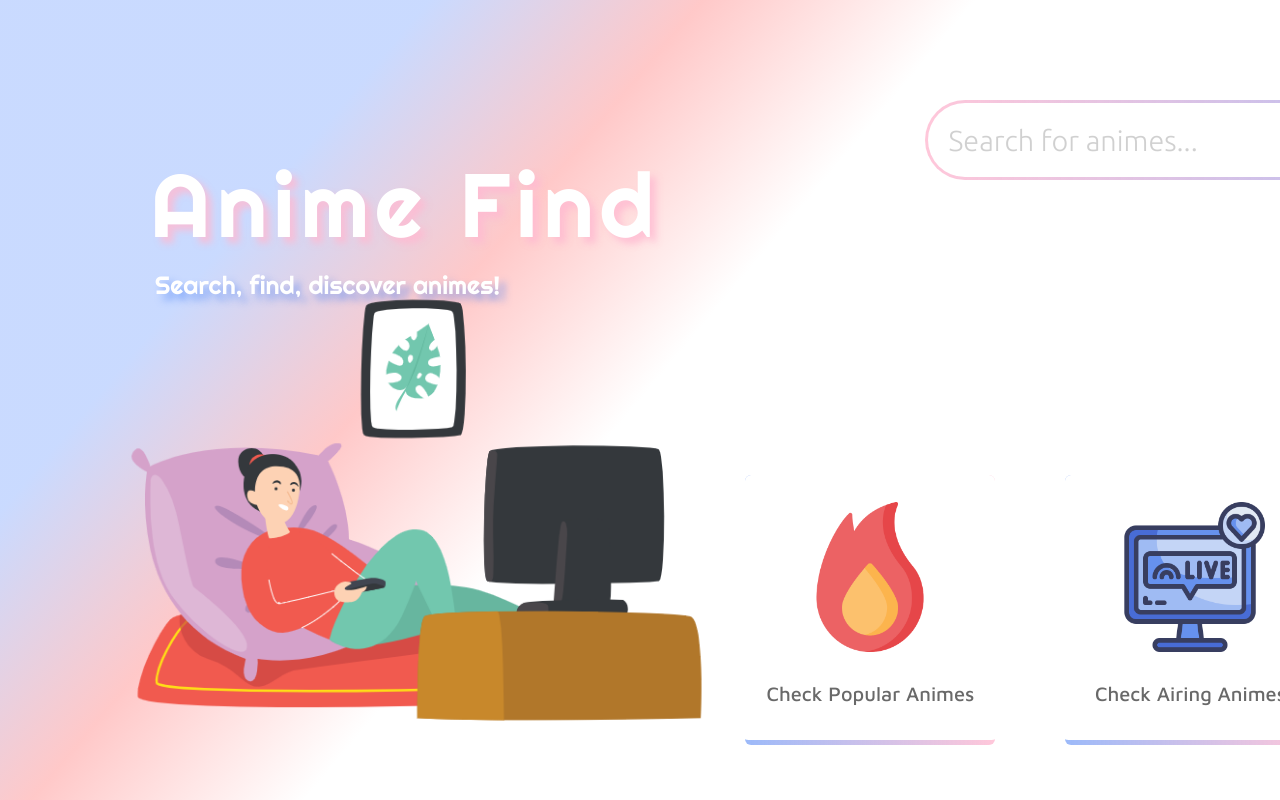
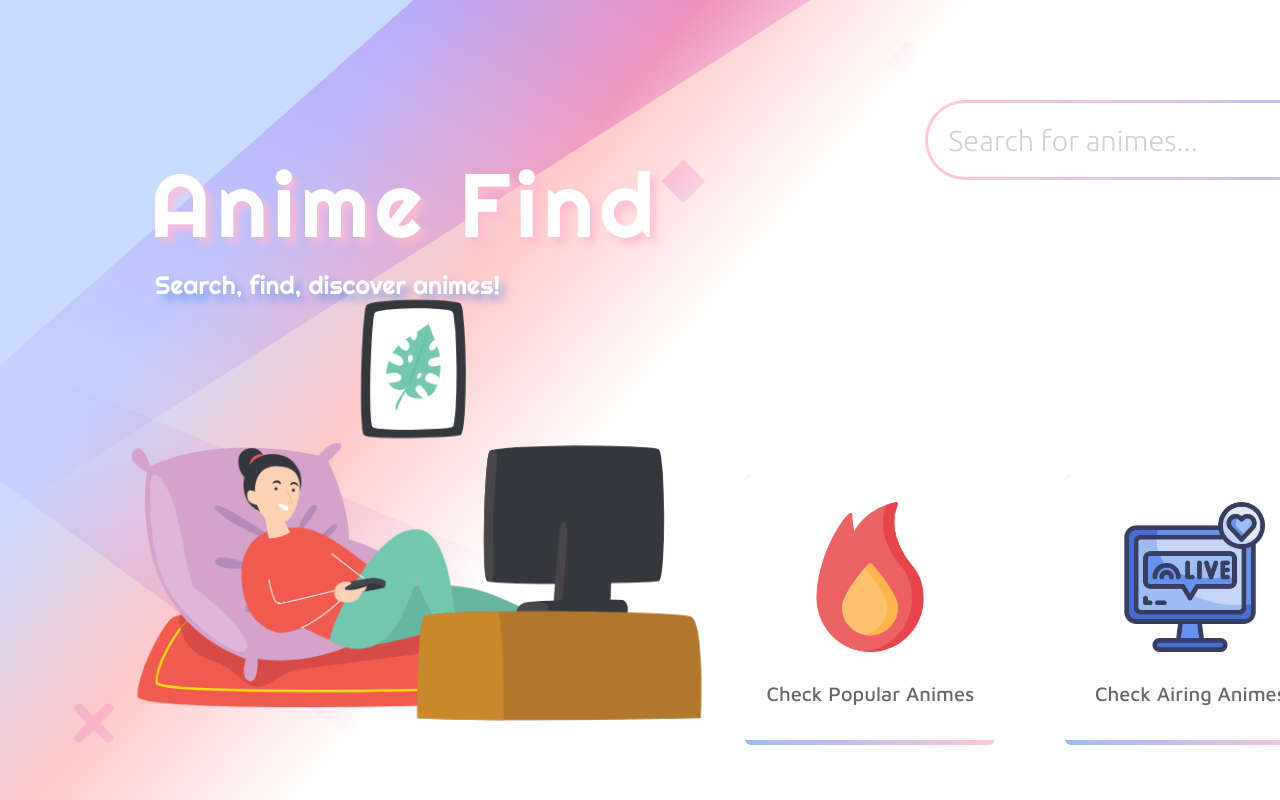
Before and after one commit to erenaygunn/anime-find, a React (Vite) app: page / in a window 1280 px wide. Shown: the top 800 px of the page. Built offline with nearby package versions, Linux system fonts and the light colour scheme.

Commit message:
background

```diff
--- a/src/pages/home.css
+++ b/src/pages/home.css
@@ -8,8 +8,8 @@
     width: 100vw;
     height: 100vh;
     position: absolute;
-    background: rgb(58,97,180);
-    background: linear-gradient(130deg, rgba(134, 172, 255, 0.445) 22%, rgba(255, 132, 132, 0.445) 36%, rgba(255,255,255,1) 50%);
+    background-image: linear-gradient(130deg, rgba(134, 172, 255, 0.445) 22%, rgba(255, 132, 132, 0.445) 36%, rgba(255,255,255,1) 50%), url('../images/bg-desktop.svg');
+    background-size: contain;
     }
 
 .left {
--- a/src/pages/style.css
+++ b/src/pages/style.css
@@ -21,6 +21,9 @@
     text-decoration: none;
     position: relative;
     transition: all 0.3s;
+    -webkit-box-shadow: 0px 0px 10px 3px #ffa9e5b9;
+    -moz-box-shadow: 0px 0px 10px 3px #ffa9e5b9;
+    box-shadow: 0px 0px 10px 3px #ffa9e5b9;
 }
 
 .popular a h4{
```
